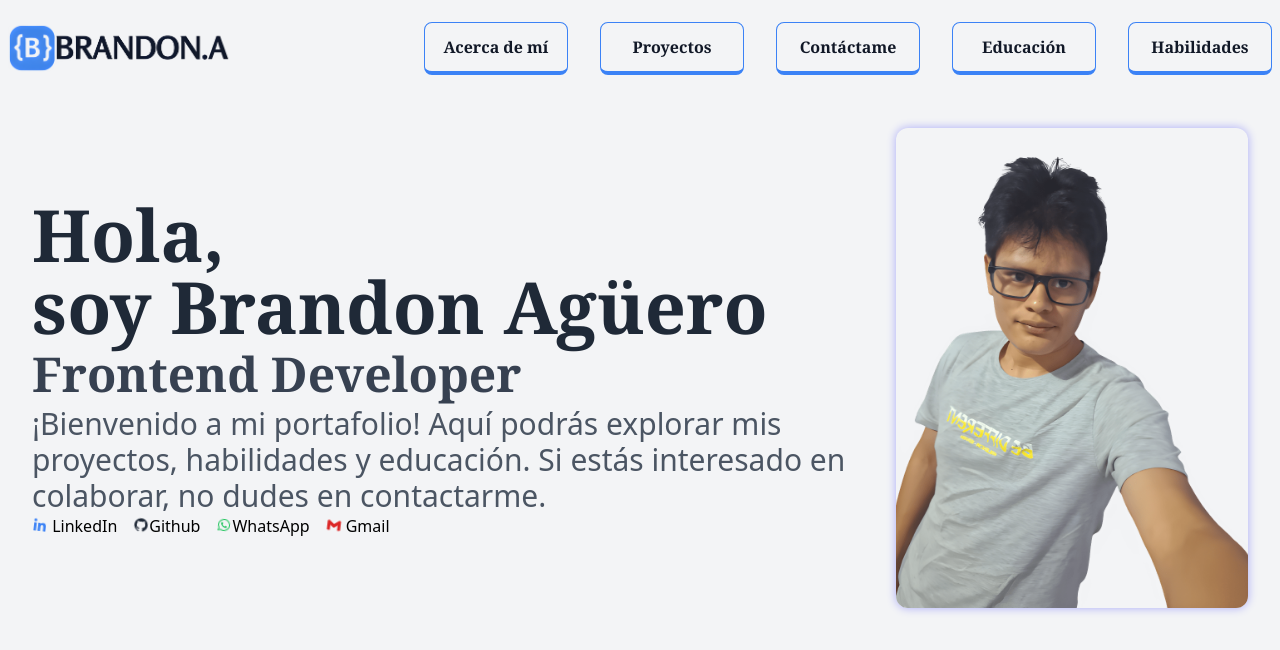
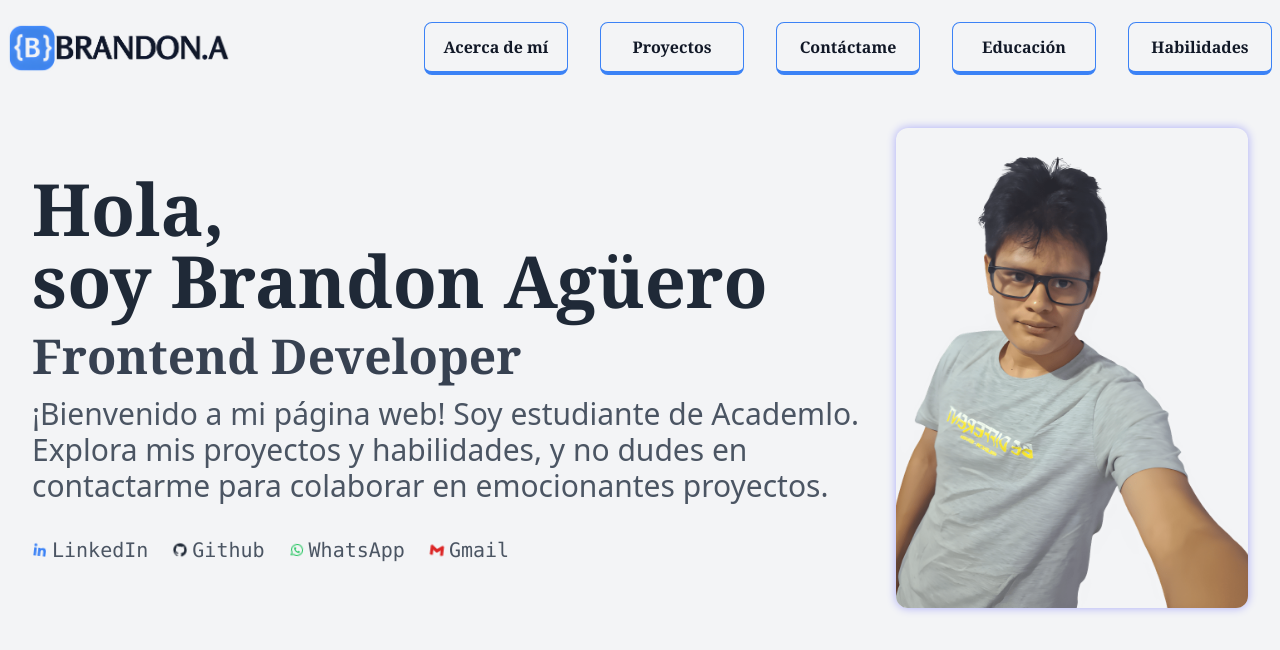
Before and after one commit to BrandonAguero/My-Portafolio, a React (Vite) app: page / in a window 1280 px wide. Shown: the top 650 px of the page. Built offline with nearby package versions, Linux system fonts and the light colour scheme; the HTML template or start-up script is replaced by a standard one.

Commit message:
Cambie el texto de bienvenida por una más corto, agregue una animación con hover para el subrayado de los enlaces. Y mejore el responsive en general de la pagina web para el componente Home.jsx

```diff
--- a/index.html
+++ b/index.html
@@ -13,8 +13,8 @@
       rel="stylesheet"
     />
   </head>
-  <body>
-    <div id="root" class="flex h-screen w-full flex-col bg-gray-100"></div>
+  <body class="bg-gray-100">
+    <div id="root"></div>
     <script type="module" src="/src/main.jsx"></script>
   </body>
 </html>
--- a/src/pages/Home.jsx
+++ b/src/pages/Home.jsx
@@ -12,11 +12,11 @@ const Home = () => {
           ease: "easeInOut",
         },
       }}
-      className="relative flex flex-col"
+      className="flex flex-col"
     >
       <div className="flex flex-col-reverse items-center gap-4 md:flex-row md:px-4 lg:px-6 xl:px-8">
-        <section className="flex w-[95%] flex-col">
-          <div className="flex flex-col gap-2">
+        <section className="flex w-[95%] flex-col gap-2 medium:gap-4 super:gap-6 2md:gap-8">
+          <div className="flex flex-col gap-2 super:gap-4">
             <h1 className="flex flex-col font-serif text-3xl font-bold text-gray-800 small:text-4xl super:text-5xl 2md:text-6xl xl:text-7xl">
               <span>Hola,</span>
               <span>soy Brandon Agüero</span>
@@ -25,44 +25,65 @@ const Home = () => {
               Frontend Developer
             </h2>
             <p className="font-sans text-base font-normal text-gray-600 small:text-lg super:text-xl 2md:text-2xl xl:text-3xl">
-              ¡Bienvenido a mi portafolio! Aquí podrás explorar mis proyectos,
-              habilidades y educación. Si estás interesado en colaborar, no
-              dudes en contactarme.
+              ¡Bienvenido a mi página web! Soy estudiante de Academlo. Explora
+              mis proyectos y habilidades, y no dudes en contactarme para
+              colaborar en emocionantes proyectos.
             </p>
           </div>
-          <footer>
-            <ul className="flex gap-4">
-              <li className="">
+          <footer className="flex justify-center md:justify-start">
+            <ul className="flex w-[93%] flex-wrap justify-center gap-4 max-large:max-w-[15rem] super:gap-6 md:justify-start">
+              <li className="text-base">
                 <a
                   href="https://www.linkedin.com/in/brandonaguero/"
                   target="_blank"
+                  className="group relative inline-flex items-center gap-1 font-mono"
                 >
-                  <i className="bx bxl-linkedin bx-tada text-blue-500"></i>{" "}
-                  LinkedIn
+                  <i className="bx bxl-linkedin bx-tada text-blue-500"></i>
+                  <span className="text-base text-gray-600 small:text-xl">
+                    LinkedIn
+                  </span>
+                  <span className="absolute bottom-0 left-0 right-0 h-0.5 w-full origin-left scale-x-0 transform bg-blue-500 transition-transform duration-300 group-hover:scale-x-100"></span>
                 </a>
               </li>
-              <li>
-                <a href="https://github.com/BrandonAguero" target="_blank">
-                  <i className="bx bxl-github bx-tada text-gray-800"></i>Github
+              <li className="text-base">
+                <a
+                  href="https://github.com/BrandonAguero"
+                  target="_blank"
+                  className="group relative inline-flex items-center gap-1 font-mono"
+                >
+                  <i className="bx bxl-github bx-tada text-gray-800"></i>
+                  <span className="text-base text-gray-600 small:text-xl">
+                    Github
+                  </span>
+                  <span className="absolute bottom-0 left-0 right-0 h-0.5 w-full origin-left scale-x-0 transform bg-gray-800 transition-transform duration-300 group-hover:scale-x-100"></span>
                 </a>
               </li>
-              <li>
+              <li className="text-base">
                 <a
                   href="https://api.whatsapp.com/send?phone=+51987398362&text=Hola,%20soy..."
                   target="_blank"
                   rel="noopener noreferrer"
+                  className="group relative inline-flex items-center gap-1 font-mono"
                 >
                   <i className="bx bxl-whatsapp bx-tada text-green-500"></i>
-                  WhatsApp
+                  <span className="text-base text-gray-600 small:text-xl">
+                    WhatsApp
+                  </span>
+                  <span className="absolute bottom-0 left-0 right-0 h-0.5 w-full origin-left scale-x-0 transform bg-green-500 transition-transform duration-300 group-hover:scale-x-100"></span>
                 </a>
               </li>
-              <li>
+              <li className="text-base">
                 <a
                   href="mailto:name.brandon.aguero@gmail.com"
                   target="_blank"
                   rel="noopener noreferrer"
+                  className="group relative inline-flex items-center gap-1 font-mono"
                 >
-                  <i className="bx bxl-gmail bx-tada text-red-600"></i> Gmail
+                  <i className="bx bxl-gmail bx-tada text-red-600"></i>
+                  <span className="text-base text-gray-600 small:text-xl">
+                    Gmail
+                  </span>
+                  <span className="absolute bottom-0 left-0 right-0 h-0.5 w-full origin-left scale-x-0 transform bg-red-600 transition-transform duration-300 group-hover:scale-x-100"></span>
                 </a>
               </li>
             </ul>
```
